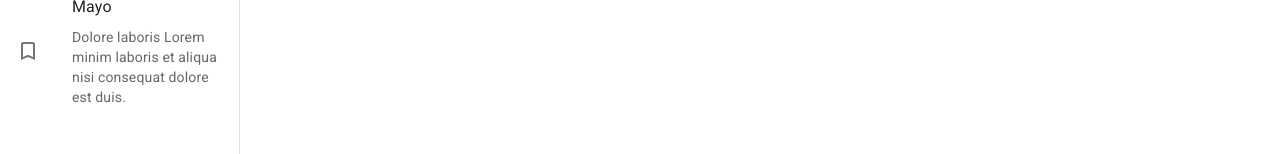
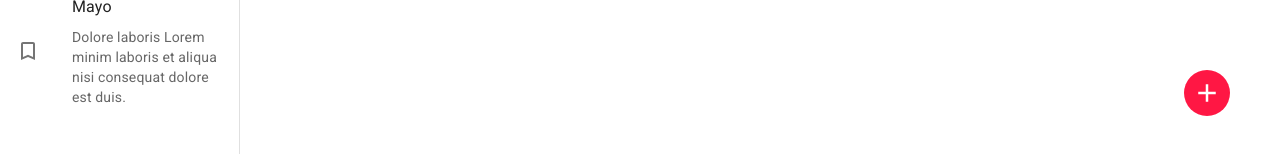
Before and after one commit to StxvenDev/Journal-app, a React (Vite) app: page / in a window 1280 px wide. Shown: the part 634-788 px from the top of the page. Built offline with nearby package versions, Linux system fonts and the light colour scheme.

Commit message:
feat: float button

```diff
--- a/src/journal/pages/JournalPage.jsx
+++ b/src/journal/pages/JournalPage.jsx
@@ -1,6 +1,8 @@
 
+import { IconButton } from "@mui/material";
 import { JournalLayout } from "../layout/JournalLayout"
 import { NoteViews, NothingSelectedView } from "../views";
+import { AddOutlined } from "@mui/icons-material";
 
 const drawerWidth = 240;
 
@@ -8,8 +10,20 @@
   return (
     <JournalLayout>
       {/* <Typography>Lorem ipsum dolor sit amet consectetur adipisicing elit. Ad provident soluta fugiat ex! Architecto reiciendis nam molestiae ab, eum distinctio id nihil, praesentium numquam veniam, ipsum assumenda quasi quo enim.</Typography> */}
-      {/* <NothingSelectedView /> */}
-      <NoteViews />
+      <NothingSelectedView />
+      {/* <NoteViews /> */}
+      <IconButton
+        sx={{
+          color: 'white',
+          backgroundColor: 'error.main',
+          ':hover': { backgroundColor: 'error.main', opacity: 0.9},
+          position: 'fixed',
+          right: 50,
+          bottom: 50
+        }}
+      >
+        <AddOutlined sx={{fontSize:30}} />
+      </IconButton>
     </JournalLayout>
   )
 }
```
